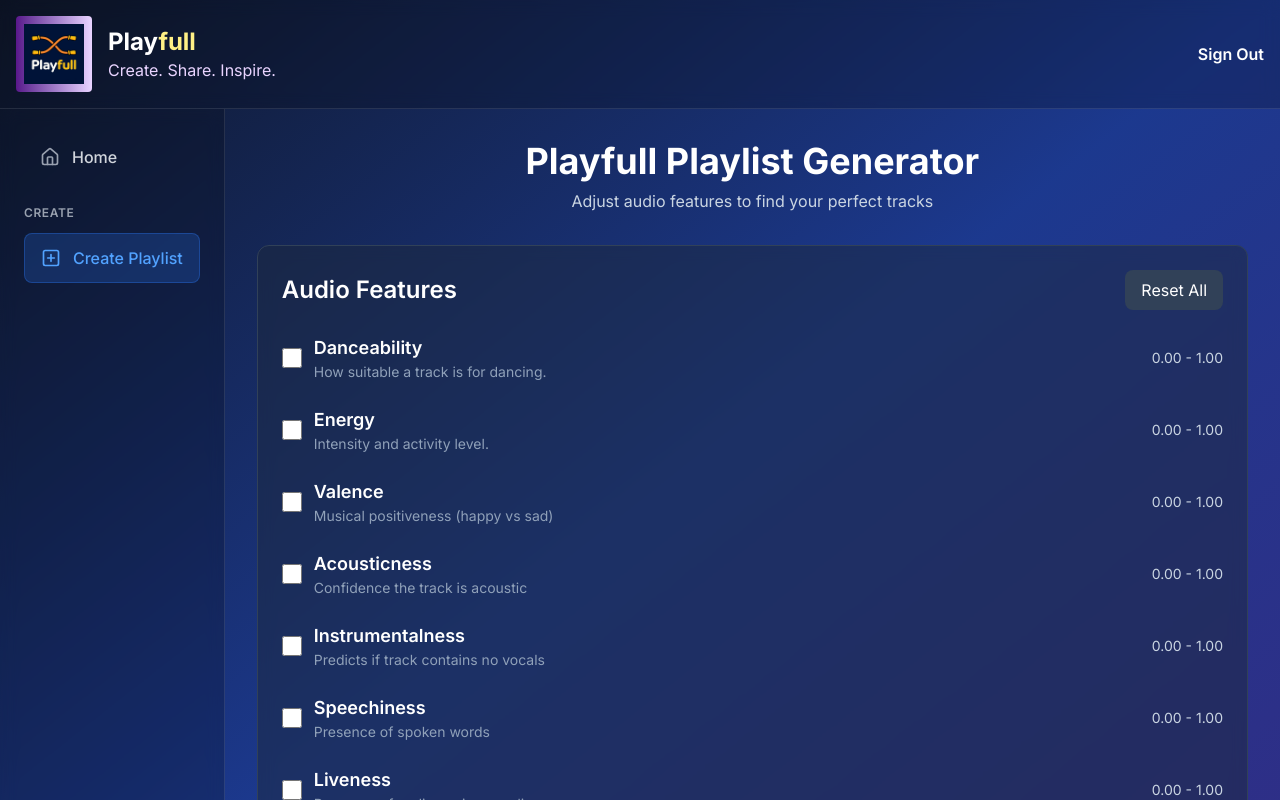
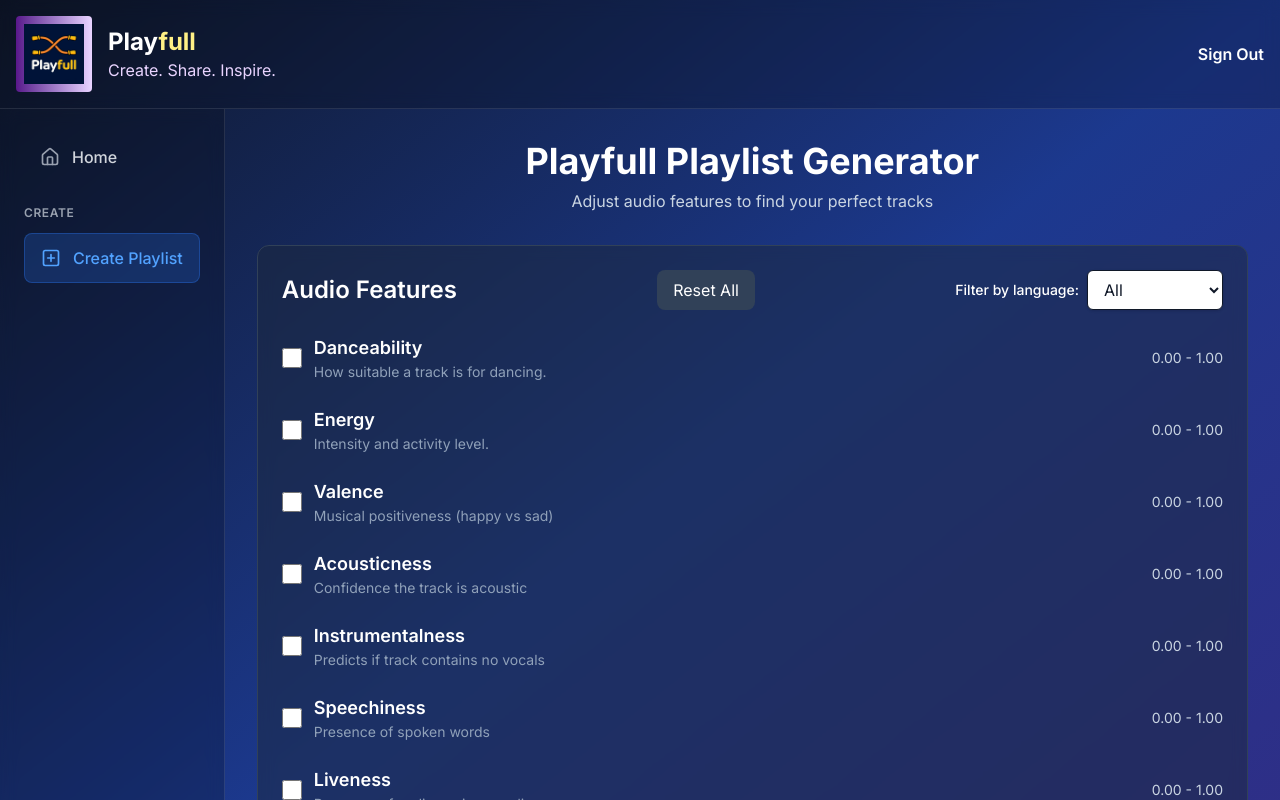
Before and after one commit to HenryHYeary/playfull, a Next.js app: page /create in a window 1280 px wide. Shown: the top 800 px of the page. Built offline with nearby package versions, Linux system fonts and the light colour scheme.

Commit message:
Speed up recommendations route, and add language filtering (lang labels are not perfect, need better long-term solution).

```diff
--- a/package.json
+++ b/package.json
@@ -10,10 +10,14 @@
     "load-dataset": "tsx scripts/load-dataset.ts",
     "prisma:generate": "npx prisma generate",
     "prisma:push": "npx prisma db push",
-    "postinstall": "prisma generate"
+    "postinstall": "prisma generate",
+    "populate-lang-and-genres": "tsx scripts/populate-lang-and-genres.ts",
+    "detect-language-locally": "tsx scripts/detect-language-locally.ts",
+    "migrate-local-db-to-prod-db": "tsx scripts/migrate-local-db-to-prod-db.ts"
   },
   "dependencies": {
     "@prisma/client": "^6.18.0",
+    "franc": "^6.2.0",
     "lucide-react": "^0.542.0",
     "next": "15.5.2",
     "next-auth": "^4.24.11",
--- a/src/app/api/recommendations/route.ts
+++ b/src/app/api/recommendations/route.ts
@@ -6,6 +6,7 @@ export async function POST(request: NextRequest) {
   try {
     const body = await request.json();
     const {
+      language,
       minDanceability,
       maxDanceability,
       minEnergy,
@@ -27,52 +28,62 @@ export async function POST(request: NextRequest) {
 
     const safeLimit = Math.min(Math.max(1, parseInt(limit) || 50), 100);
 
-    const where: Prisma.TrackWhereInput = {};
+    // Technically safer
 
-    if (minDanceability !== undefined || maxDanceability !== undefined) {
-      where.danceability = {};
-      if (minDanceability !== undefined) where.danceability.gte = minDanceability;
-      if (maxDanceability !== undefined) where.danceability.lte = maxDanceability;
-    }
-    if (minEnergy !== undefined || maxEnergy !== undefined) {
-      where.energy = {};
-      if (minEnergy !== undefined) where.energy.gte = minEnergy;
-      if (maxEnergy !== undefined) where.energy.lte = maxEnergy;
-    }
-    if (minValence !== undefined || maxValence !== undefined) {
-      where.valence = {};
-      if (minValence !== undefined) where.valence.gte = minValence;
-      if (maxValence !== undefined) where.valence.lte = maxValence;
-    }
-    if (minTempo !== undefined || maxTempo !== undefined) {
-      where.tempo = {};
-      if (minTempo !== undefined) where.tempo.gte = minTempo;
-      if (maxTempo !== undefined) where.tempo.lte = maxTempo;
-    }
-    if (minAcousticness !== undefined || maxAcousticness !== undefined) {
-      where.acousticness = {};
-      if (minAcousticness !== undefined) where.acousticness.gte = minAcousticness;
-      if (maxAcousticness !== undefined) where.acousticness.lte = maxAcousticness;
-    }
-    if (minInstrumentalness !== undefined || maxInstrumentalness !== undefined) {
-      where.instrumentalness = {};
-      if (minInstrumentalness !== undefined) where.instrumentalness.gte = minInstrumentalness;
-      if (maxInstrumentalness !== undefined) where.instrumentalness.lte = maxInstrumentalness;
-    }
-    if (minSpeechiness !== undefined || maxSpeechiness !== undefined) {
-      where.speechiness = {};
-      if (minSpeechiness !== undefined) where.speechiness.gte = minSpeechiness;
-      if (maxSpeechiness !== undefined) where.speechiness.lte = maxSpeechiness;
-    }
-    if (minLiveness !== undefined || maxLiveness !== undefined) {
-      where.liveness = {};
-      if (minLiveness !== undefined) where.liveness.gte = minLiveness;
-      if (maxLiveness !== undefined) where.liveness.lte = maxLiveness;
-    }
+    // const where: Prisma.TrackWhereInput = {};
 
-    const totalCount = await prisma.track.count({ where });
+    // if (language) {
+    //   where.language = language;
+    // }
+
+    // if (minDanceability !== undefined || maxDanceability !== undefined) {
+    //   where.danceability = {};
+    //   if (minDanceability !== undefined) where.danceability.gte = minDanceability;
+    //   if (maxDanceability !== undefined) where.danceability.lte = maxDanceability;
+    // }
+    // if (minEnergy !== undefined || maxEnergy !== undefined) {
+    //   where.energy = {};
+    //   if (minEnergy !== undefined) where.energy.gte = minEnergy;
+    //   if (maxEnergy !== undefined) where.energy.lte = maxEnergy;
+    // }
+    // if (minValence !== undefined || maxValence !== undefined) {
+    //   where.valence = {};
+    //   if (minValence !== undefined) where.valence.gte = minValence;
+    //   if (maxValence !== undefined) where.valence.lte = maxValence;
+    // }
+    // if (minTempo !== undefined || maxTempo !== undefined) {
+    //   where.tempo = {};
+    //   if (minTempo !== undefined) where.tempo.gte = minTempo;
+    //   if (maxTempo !== undefined) where.tempo.lte = maxTempo;
+    // }
+    // if (minAcousticness !== undefined || maxAcousticness !== undefined) {
+    //   where.acousticness = {};
+    //   if (minAcousticness !== undefined) where.acousticness.gte = minAcousticness;
+    //   if (maxAcousticness !== undefined) where.acousticness.lte = maxAcousticness;
+    // }
+    // if (minInstrumentalness !== undefined || maxInstrumentalness !== undefined) {
+    //   where.instrumentalness = {};
+    //   if (minInstrumentalness !== undefined) where.instrumentalness.gte = minInstrumentalness;
+    //   if (maxInstrumentalness !== undefined) where.instrumentalness.lte = maxInstrumentalness;
+    // }
+    // if (minSpeechiness !== undefined || maxSpeechiness !== undefined) {
+    //   where.speechiness = {};
+    //   if (minSpeechiness !== undefined) where.speechiness.gte = minSpeechiness;
+    //   if (maxSpeechiness !== undefined) where.speechiness.lte = maxSpeechiness;
+    // }
+    // if (minLiveness !== undefined || maxLiveness !== undefined) {
+    //   where.liveness = {};
+    //   if (minLiveness !== undefined) where.liveness.gte = minLiveness;
+    //   if (maxLiveness !== undefined) where.liveness.lte = maxLiveness;
+    // }
+
+    // const totalCount = await prisma.track.count({ where });
 
     const conditions: Prisma.Sql[] = [];
+
+    if (language) {
+      conditions.push(Prisma.sql`language = ${language}`)
+    }
 
     if (minDanceability !== undefined) {
       conditions.push(Prisma.sql`danceability >= ${minDanceability}`);
@@ -134,6 +145,7 @@ export async function POST(request: NextRequest) {
         "spotifyId",
         "trackName",
         "artistName",
+        language,
         danceability,
         energy,
         valence,
@@ -152,7 +164,8 @@ export async function POST(request: NextRequest) {
       success: true,
       tracks,
       count: tracks.length,
-      totalMatches: totalCount,
+      // Unnecessary property
+      // totalMatches: totalCount,
     });
   } catch (error) {
     console.error('Error fetching recommendations:', error);
--- a/src/components/AudioFeaturesSlider.tsx
+++ b/src/components/AudioFeaturesSlider.tsx
@@ -1,8 +1,9 @@
 "use client";
 
-import React, { useState, useEffect, useCallback } from "react";
-import { Check, X, PlusCircle } from "lucide-react";
+import React, { useState, } from "react";
+import { X, PlusCircle } from "lucide-react";
 import { Track } from "@prisma/client";
+import LanguageFilter from "./LanguageFilter";
 
 type FilterValue = {
   min: number;
@@ -99,6 +100,35 @@ const AUDIO_FEATURES: AudioFeature[] = [
   },
 ];
 
+const AVAILABLE_LANGUAGES = [
+  'English',
+  'Spanish',
+  'Portuguese',
+  'French',
+  'German',
+  'Italian',
+  'Japanese',
+  'Korean',
+  'Chinese',
+  'Dutch',
+  'Swedish',
+  'Norwegian',
+  'Danish',
+  'Finnish',
+  'Polish',
+  'Russian',
+  'Turkish',
+  'Arabic',
+  'Hindi',
+  'Thai',
+  'Vietnamese',
+  'Indonesian',
+  'Greek',
+  'Czech',
+  'Hungarian',
+  'Romanian',
+]
+
 export default function AudioFeaturesSlider() {
   const [filters, setFilters] = useState<Filters>(
     AUDIO_FEATURES.reduce((acc, feature) => {
@@ -118,6 +148,7 @@ export default function AudioFeaturesSlider() {
   const [selectedTracks, setSelectedTracks] = useState<Set<string>>(new Set());
   const [creatingPlaylist, setCreatingPlaylist] = useState<boolean>(false);
   const [playlistSuccess, setPlaylistSuccess] = useState<string | null>(null);
+  const [selectedLang, setSelectedLang] = useState<string | null>(null);
 
   const toggleTrackSelection = (spotifyId: string) => {
     setSelectedTracks(prev => {
@@ -217,6 +248,7 @@ export default function AudioFeaturesSlider() {
         return acc
       }, {} as Filters)
     );
+    setSelectedLang(null);
     setTracks([]);
   };
 
@@ -225,7 +257,10 @@ export default function AudioFeaturesSlider() {
     setError(null);
 
     try {
-      const body: Record<string, number> = {};
+      const body: Record<string, string | number> = {};
+      if (selectedLang) {
+        body["language"] = selectedLang;
+      }
       Object.keys(filters).forEach(key => {
         if (filters[key].enabled) {
           const feature = AUDIO_FEATURES.find(f => f.key === key);
@@ -272,13 +307,18 @@ export default function AudioFeaturesSlider() {
 
         <div className="bg-slate-800/50 backdrop-blur rounded-xl p-6 mb-6 border border-slate-700">
           <div className="flex justify-between items-center mb-6">
-            <h2 className="text-2xl font-semibold">Audio Features</h2>
+            <h2 className="text-lg md:text-2xl font-semibold">Audio Features</h2>
             <button
               onClick={resetFilters}
               className="px-4 py-2 bg-slate-700 hover:bg-slate-600 rounded-lg transition"
             >
               Reset All
             </button>
+            <LanguageFilter
+              availableLanguages={AVAILABLE_LANGUAGES}
+              selectedLanguage={selectedLang}
+              onChange={setSelectedLang}
+            />
           </div>
 
           <div className="space-y-6">
--- /dev/null
+++ b/src/components/LanguageFilter.tsx
@@ -0,0 +1,36 @@
+import React from "react";
+
+type LanguageFilterProps = {
+  availableLanguages: string[];
+  selectedLanguage: string | null;
+  onChange: (lang: string | null) => void;
+};
+
+export default function LanguageFilter({
+  availableLanguages,
+  selectedLanguage,
+  onChange,
+}: LanguageFilterProps) {
+  return (
+    <div className="flex items-center gap-2">
+      <label htmlFor="language-select" className="font-medium text-sm">
+        Filter by language:
+      </label>
+      <select
+        id="language-select"
+        value={selectedLanguage ?? ""}
+        onChange={(e) =>
+          onChange(e.target.value === "" ? null : e.target.value)
+        }
+        className="px-3 py-2 border rounded-md bg-white text-gray-900 shadow-sm focus:outline-none focus:ring-2 focus:ring-blue-500"
+      >
+        <option value="">All</option>
+        {availableLanguages.map((lang) => (
+          <option key={lang} value={lang}>
+            {lang}
+          </option>
+        ))}
+      </select>
+    </div>
+  );
+}
```
Also changed, not shown: 2 other files (tests, documents, lock files or other folders).
